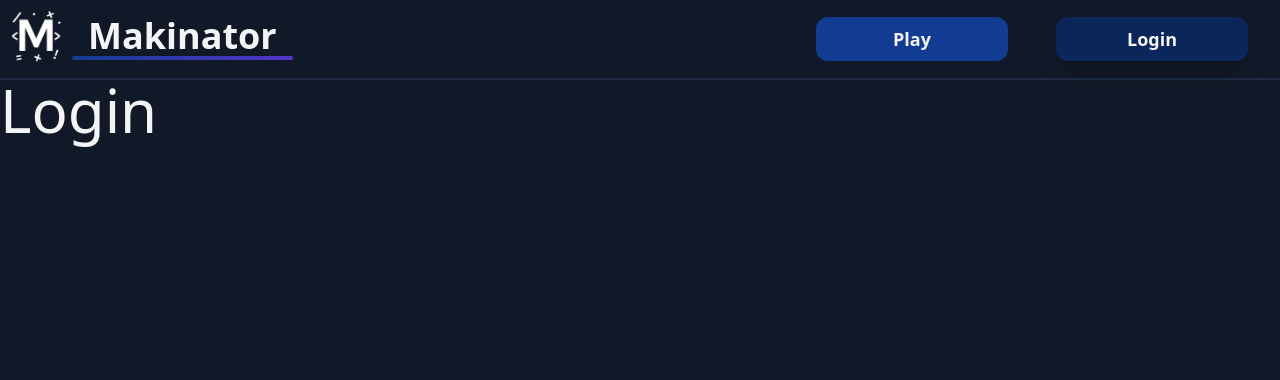
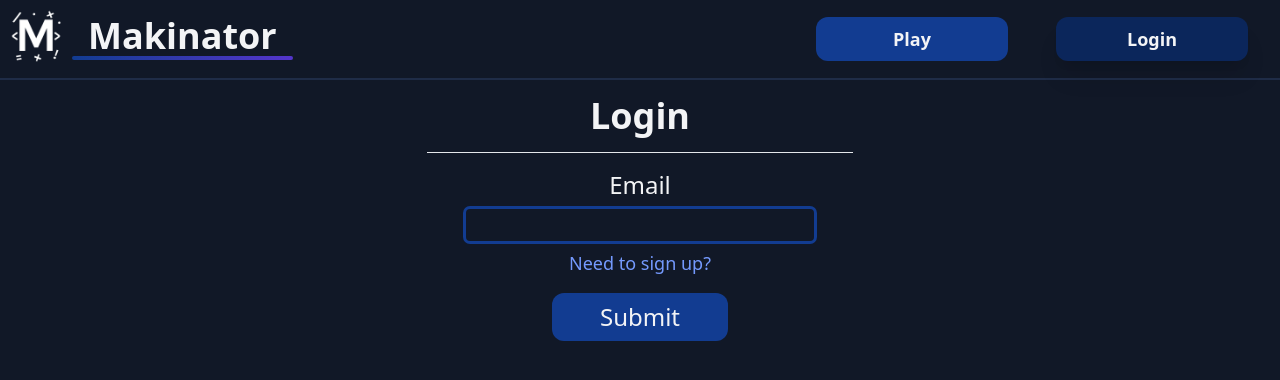
Before and after one commit to NotARoomba/Makinator, a React (Vite) app: page /login in a window 1280 px wide. Shown: the top 380 px of the page. Built offline with nearby package versions, Linux system fonts and the light colour scheme.

Commit message:
added login

```diff
--- a/src/tsx/components/AlertModal.tsx
+++ b/src/tsx/components/AlertModal.tsx
@@ -11,6 +11,7 @@ export default function AlertModal({
 }: AlertModalProps) {
   return (
     <Modal
+      ariaHideApp={false}
       isOpen={isOpen}
       className={
         " w-1/6 rounded-xl h-1/3 min-h-80 min-w-80 bg-background text-text absolute top-1/2 left-1/2 -translate-x-1/2 -translate-y-1/2 " +
@@ -31,7 +32,7 @@ export default function AlertModal({
           <CheckCircle size={100} className="mx-auto mt-8 mb-4" color="#1B998B" />
         )}
         <p className="text-4xl mx-auto font-bold">{title}</p>
-        <p className="text-xl mx-auto">{text}</p>
+        <p className="text-xl mx-auto px-2 text-center">{text}</p>
         <button
           onClick={() => setIsOpen(false)}
           className="px-4 w-36 mt-4 rounded-xl hover:bg-primary-500 bg-primary hover:shadow-md transition-all duration-300 text-2xl py-2 mx-auto"
--- a/src/tsx/components/ResultsModal.tsx
+++ b/src/tsx/components/ResultsModal.tsx
@@ -13,6 +13,7 @@ export default function ResultsModal({
   const navigate = useNavigate()
   return (
     <Modal
+      ariaHideApp={false}
       isOpen={isOpen}
       className={
         " w-2/6 min-w-96 pb-8 rounded-xl bg-background text-text absolute top-1/2 left-1/2 -translate-x-1/2 -translate-y-1/2 " +
--- a/src/tsx/components/VerificationModal.tsx
+++ b/src/tsx/components/VerificationModal.tsx
@@ -18,6 +18,7 @@ export default function VerificationModal({
   };
   return (
     <Modal
+        ariaHideApp={false}
       isOpen={isOpen}
       className={
         " w-3/12 p-10 rounded-xl h-1/3 min-h-80 min-w-80 bg-background text-text absolute top-1/2 left-1/2 -translate-x-1/2 -translate-y-1/2 " +
--- a/src/tsx/pages/Login.tsx
+++ b/src/tsx/pages/Login.tsx
@@ -1,7 +1,83 @@
+import { useState } from "react";
+import LinkButton from "../components/LinkButton";
+import { callAPI } from "../utils/Functions";
+import { AlertTypes, STATUS_CODES } from "../utils/Types";
+import AlertModal from "../components/AlertModal";
+import VerificationModal from "../components/VerificationModal";
+import { Link, useNavigate } from "react-router-dom";
+
 export default function Login() {
+  const navigate = useNavigate();
+  const [email, setEmail] = useState("");
+  const [alertModal, setAlertModal] = useState(false);
+  const [alertMsg, setAlertMsg] = useState(["Error", "An error occured!"]);
+  const [loading, setIsLoading] = useState(false);
+  const [verification, setVerification] = useState(false);
+  const setAlert = (msg: string, title?: string) => {
+    title ? setAlertMsg([title, msg]) : setAlertMsg(["Error", msg])
+    setAlertModal(true);
+  };
+  const parseLogin = async () => {
+    setIsLoading(true);
+    const doesExist = await callAPI("/users/check", "POST", {
+        email,
+      });
+      if (doesExist.status !== STATUS_CODES.GENERIC_ERROR) {
+        setIsLoading(false);
+        if (doesExist.status !== STATUS_CODES.EMAIL_IN_USE)
+          return setAlert("There is no account with that email!");
+    const res = await callAPI("/verify/send", "POST", {
+    email,
+    service: "Makinator Verification",
+    });
+    if (res.status === STATUS_CODES.ERROR_SENDING_CODE)
+        return setAlert("There was an error sending the code!");
+    else setVerification(true);
+}
+  };
+  const checkLogin = async (v: boolean) => {
+    if (!v) return setAlert("The verification code is incorrect!");
+    setVerification(false);
+    setAlert("You are now logged in!", "Success");
+    const res = await callAPI(`/users/${email}`, "GET")
+    if (res.status === STATUS_CODES.SUCCESS) {
+        localStorage.clear()
+        localStorage.setItem("userID", res.user._id)
+    }
+    navigate("/");
+    navigate(0);
+  };
   return (
     <div className="bg-background text-text mb-auto text-center min-h-[calc(100vh-80px)] flex">
-      <p className="text-6xl">Login</p>
+      <div className="mx-auto justify-center w-full align-middle text-center">
+        <p className="text-4xl my-4 font-semibold">Login</p>
+        <hr className="w-4/12 mx-auto mb-4"></hr>
+        <div className="text-2xl justify-center mx-auto flex flex-col">
+          <p>Email</p>
+          <input
+            value={email}
+            onChange={(e) =>
+              setEmail(e.currentTarget.value.toLocaleLowerCase())
+            }
+            className="mx-auto my-2 bg-transparent text-center outline rounded outline-primary"
+          />
+          <Link to="/signup" className="text-secondary text-center text-lg hover:underline transition-all duration-300 w-fit mx-auto ">Need to sign up?</Link>
+          <LinkButton disabled={loading} text="Submit" action={parseLogin} />
+        </div>
+      </div>
+      <VerificationModal
+        setOpen={setVerification}
+        isOpen={verification}
+        email={email}
+        action={checkLogin}
+      />
+      <AlertModal
+        status={AlertTypes.ERROR}
+        title={alertMsg[0]}
+        text={alertMsg[1]}
+        isOpen={alertModal}
+        setIsOpen={setAlertModal}
+      />
     </div>
   );
 }
--- a/src/tsx/pages/Signup.tsx
+++ b/src/tsx/pages/Signup.tsx
@@ -4,7 +4,7 @@ import { callAPI } from "../utils/Functions";
 import { AlertTypes, STATUS_CODES } from "../utils/Types";
 import AlertModal from "../components/AlertModal";
 import VerificationModal from "../components/VerificationModal";
-import { redirect } from "react-router-dom";
+import { Link, redirect } from "react-router-dom";
 
 export default function Signup() {
   const [username, setUsername] = useState("");
@@ -76,6 +76,7 @@ export default function Signup() {
             }
             className="mx-auto my-2 bg-transparent text-center outline rounded outline-primary"
           />
+          <Link to="/login" className="text-secondary text-center text-lg hover:underline transition-all duration-300 w-fit mx-auto ">Need to login?</Link>
           <LinkButton disabled={loading} text="Submit" action={parseSignup} />
         </div>
       </div>
--- a/src/tsx/utils/Functions.tsx
+++ b/src/tsx/utils/Functions.tsx
@@ -28,7 +28,7 @@ export async function callAPI(
   const digest = Crypto.enc.Hex.stringify(
     Crypto.HmacSHA256(
       time + method + endpoint + Crypto.MD5(data).toString(),
-      Math.floor(Date.now() / (30 * 1000)).toString(),
+      Math.floor(Date.now() / (60 * 1000)).toString(),
     ),
   );
   const hmac = `HMAC ${time}:${digest}`;
```
